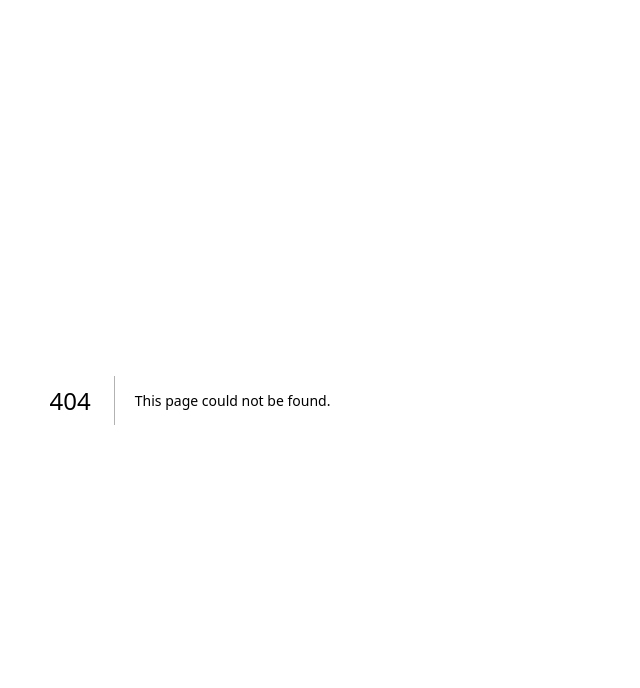
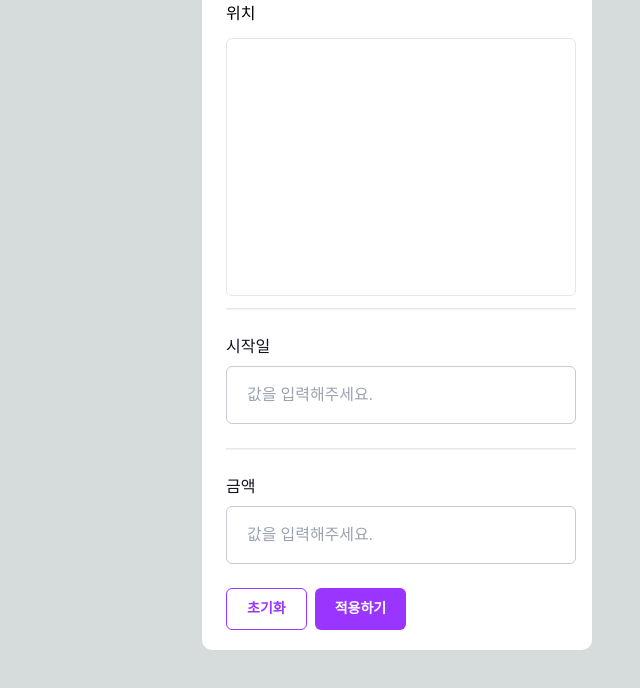
Before and after one commit to 12-Pair-Programming/Dang-il, a Next.js app: page /test/filter in a window 1280 px wide. Before the commit this address had no page. Shown: the top 688 px of the page, without its empty margins (450-1090 px from the left). Built offline with nearby package versions, Linux system fonts and the light colour scheme; a web font is replaced by a local one.

Commit message:
feat: 상세 필터 UI 구현

```diff
--- a/features/NoticeList/CustomNotice.tsx
+++ b/features/NoticeList/CustomNotice.tsx
@@ -4,7 +4,7 @@ const CustomNotice = () => {
   return (
     <div className="flex w-[1440px] py-[60px] px-[238px] flex-col items-start bg-purple-10 tracking-wide">
       <div className="flex flex-col gap-[31px]">
-        <label className="text-[28px] font-bold">맞춤 공고</label>
+        <p className="text-[28px] font-bold">맞춤 공고</p>
         <div className="flex gap-4">
           <div className="w-[312px] h-[349px] bg-white" />
           <div className="w-[312px] h-[349px] bg-white" />
--- a/features/NoticeList/DetailFilter.tsx
+++ b/features/NoticeList/DetailFilter.tsx
@@ -0,0 +1,51 @@
+import React from 'react';
+import Image from 'next/image';
+import { Input } from '@/shared/@common/ui/Input/Input';
+import Button from '@/shared/@common/ui/Button/Button';
+
+const DetailFilter = () => {
+  return (
+    <div className="flex w-[390px] px-6 py-5 flex-col items-start gap-6 bg-white absolute right-[238px] bottom-[150px] rounded-[10px]">
+      <div className="flex justify-between items-center self-stretch">
+        <h3 className="text-5 font-bold">상세 필터</h3>
+        <Image
+          src="/images/close.svg"
+          alt="필터창 닫힘 아이콘"
+          width={24}
+          height={24}
+        />
+      </div>
+      <div>
+        <div className="flex flex-col items-start gap-3">
+          <p>위치</p>
+          <div className="w-[350px] h-[258px] rounded-[6px] border border-gray-200"></div>
+          <div></div>
+        </div>
+        <div className="flex w-[350px] flex-col items-start gap-6">
+          <hr className="h-[2px] self-stretch bg-gray-10" />
+          <Input title="시작일" />
+          <hr className="h-[2px] self-stretch bg-gray-10" />
+          <Input title="금액" />
+        </div>
+      </div>
+      <div className="flex gap-2">
+        <Button
+          size="medium"
+          color="none"
+          onClick={() => {}}
+          content="초기화"
+          disabled={false}
+        />
+        <Button
+          size="medium"
+          color="colored"
+          onClick={() => {}}
+          content="적용하기"
+          disabled={false}
+        />
+      </div>
+    </div>
+  );
+};
+
+export default DetailFilter;
--- a/features/NoticeList/FullNotice.tsx
+++ b/features/NoticeList/FullNotice.tsx
@@ -1,11 +1,14 @@
-import React from 'react';
+import React, { useState } from 'react';
 import Button from '@/shared/@common/ui/Button/Button';
 import PaginationBar from '@/pages/test/paginationBar';
 import Dropdown from '@/shared/@common/ui/Dropdown/Dropdown';
+import Card from '@/shared/@common/ui/Card/Card';
+import DetailFilter from './DetailFilter';
 
 const FullNotice = () => {
+  const [showDetailFilter, setShowDetailFilter] = useState(false);
   const handleClick = () => {
-    () => {};
+    setShowDetailFilter(true);
   };
   const options = [
     { value: '마감임박순', label: '마감임박순' },
@@ -20,7 +23,7 @@ const FullNotice = () => {
     <div className="flex w-[1440px] py-[60px] px-[238px] flex-col items-start bg-white tracking-wide">
       <div className="flex flex-col gap-10">
         <div className="flex justify-between">
-          <label className="text-[28px] font-bold">맞춤 공고</label>
+          <p className="text-[28px] font-bold">전체 공고</p>
           <div className="flex gap-3">
             <Dropdown
               title={''}
@@ -34,7 +37,9 @@ const FullNotice = () => {
               color="colored"
               onClick={handleClick}
               content="상세 필터"
-            ></Button>
+            >
+              {showDetailFilter && <DetailFilter />}
+            </Button>
           </div>
         </div>
         <div className="grid grid-cols-3 grid-rows-2 gap-4">
--- /dev/null
+++ b/pages/test/filter.tsx
@@ -0,0 +1,12 @@
+import React from 'react';
+import DetailFilter from '@/features/NoticeList/DetailFilter';
+
+const Filter = () => {
+  return (
+    <>
+      <DetailFilter />
+    </>
+  );
+};
+
+export default Filter;
```
